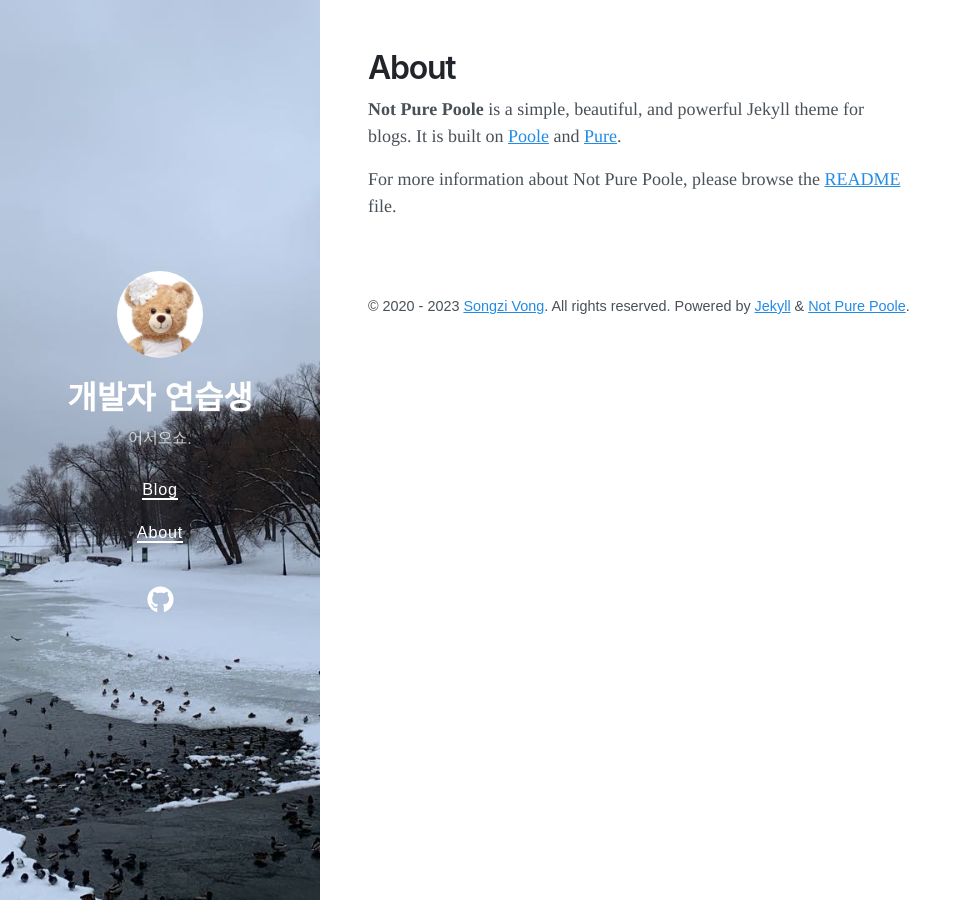
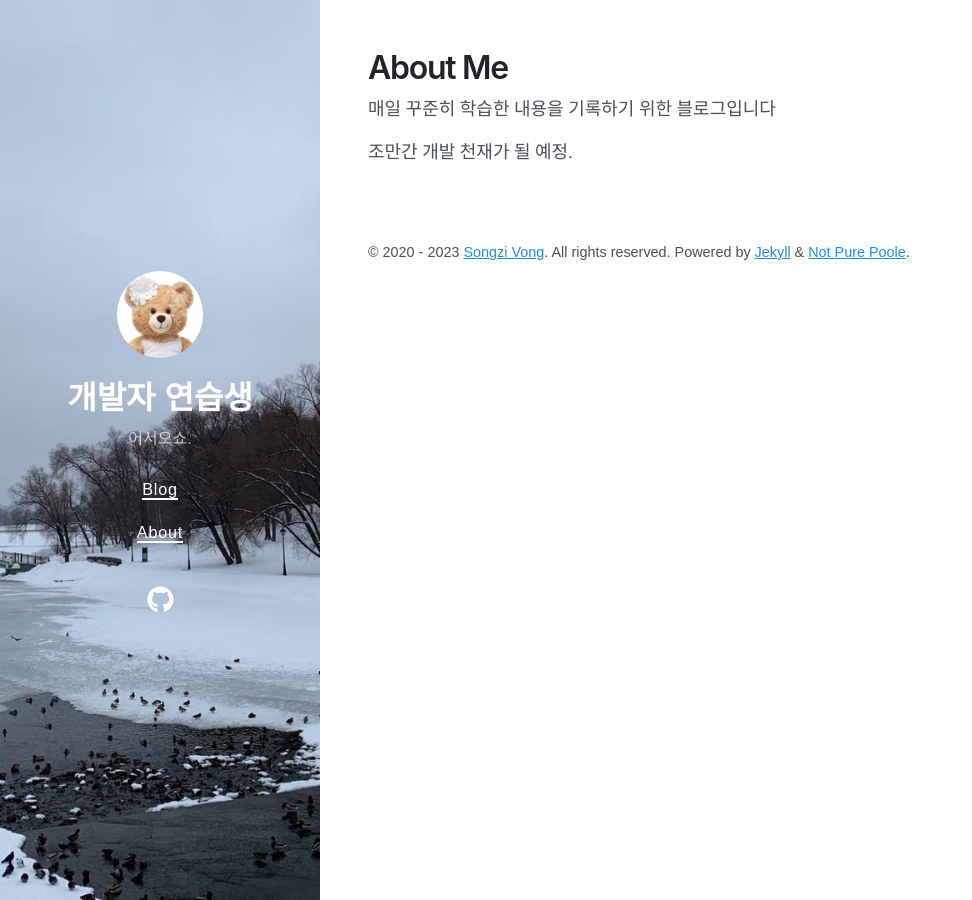
Before and after one commit to rimrim990/rimrim990.github.io, a Jekyll site: the page built from about.md, in a window 1280 px wide. Shown: the whole page, without its empty margins (0-972 px from the left). Built offline with Jekyll 4.4.1, drawn with Linux system fonts in a browser that asks for light colours; nearby versions of some CDN libraries.

Commit message:
edit about page

```diff
--- a/about.md
+++ b/about.md
@@ -1,8 +1,8 @@
 ---
 layout: page
-title: About
+title: About Me
 ---
 
-**Not Pure Poole** is a simple, beautiful, and powerful Jekyll theme for blogs. It is built on [Poole](https://github.com/poole/poole) and [Pure](https://purecss.io/).
+매일 꾸준히 학습한 내용을 기록하기 위한 블로그입니다
 
-For more information about Not Pure Poole, please browse the [README](https://github.com/vszhub/not-pure-poole) file.
+조만간 개발 천재가 될 예정.
```
